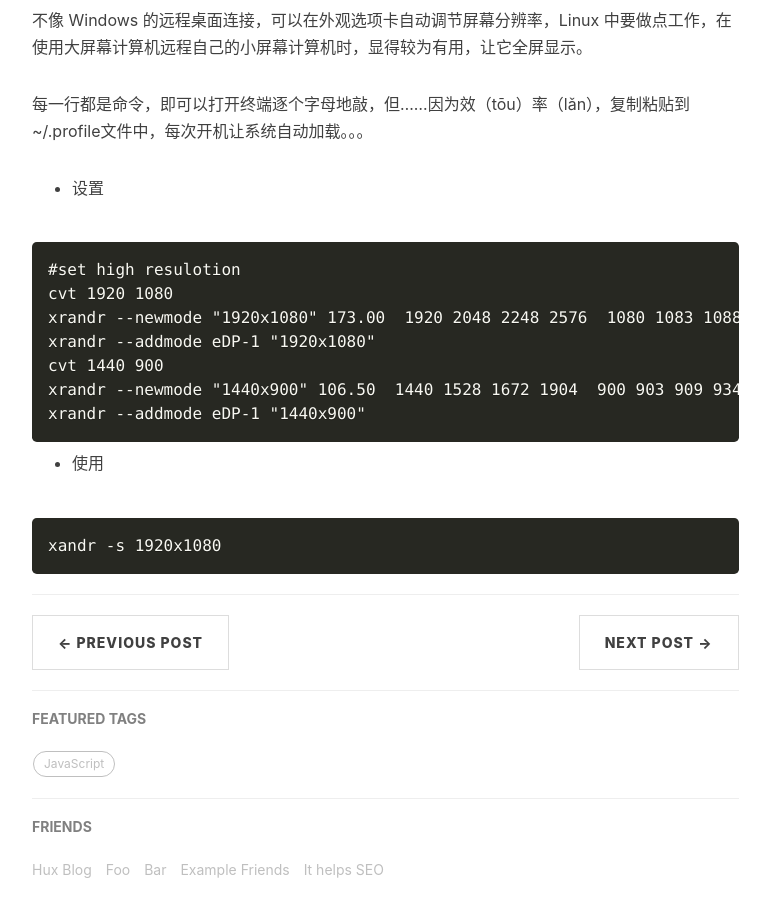
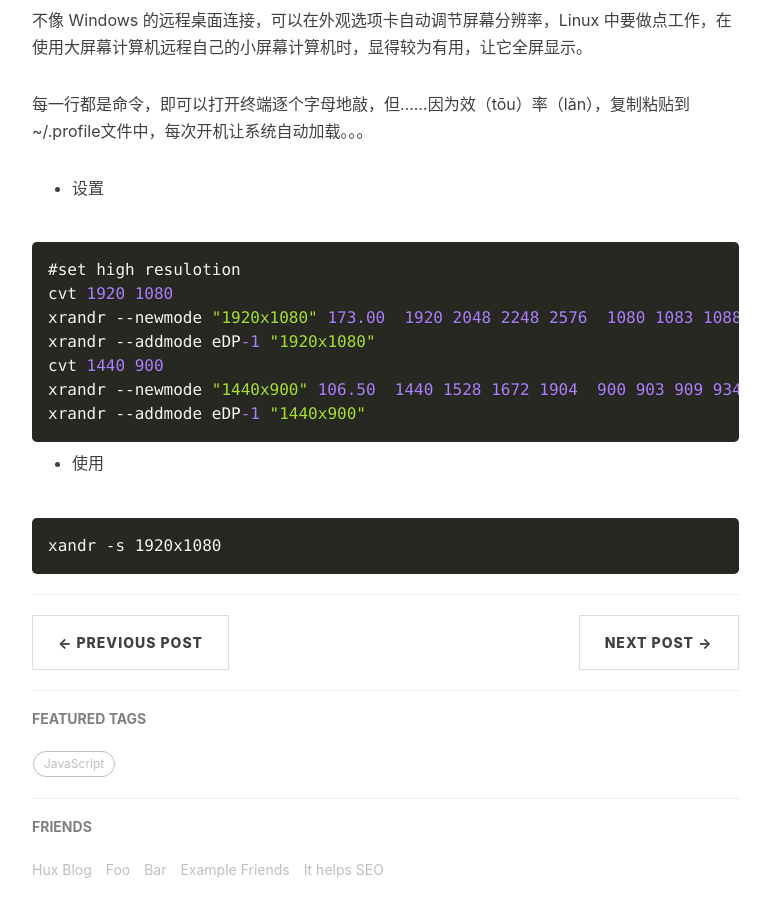
Before and after one commit to laampui/laampui.github.io, a Jekyll site: the page built from _posts/2017-09-03-Ubuntu 修改屏幕分辨率.md, in a window 1280 px wide and 900 px high, scrolled down 500 px. Shown: the whole window, without its empty margins (233-1003 px from the left). Built offline with Jekyll 4.4.1, drawn with Linux system fonts in a browser that asks for light colours; comment, search, counter and statistics services are not loaded.

Commit message:
highlight code blocks

````diff
--- a/_posts/2017-09-03-Ubuntu 修改屏幕分辨率.md
+++ b/_posts/2017-09-03-Ubuntu 修改屏幕分辨率.md
@@ -15,7 +15,7 @@ tags:
 
 + 设置
 
-```
+```clike
 #set high resulotion
 cvt 1920 1080
 xrandr --newmode "1920x1080" 173.00  1920 2048 2248 2576  1080 1083 1088 1120 -hsync +vsync
@@ -27,6 +27,6 @@ xrandr --addmode eDP-1 "1440x900"
 
 + 使用
 
-```
+```markup
 xandr -s 1920x1080
 ```
````
Also changed, not shown: _posts/2017-07-30-刷LeetCode-No-136.md (+1 -1 lines), _posts/2017-09-12-使用CSS的font-size-adjust属性改善网页排版.md (+5 -5 lines), _posts/2017-09-17-Google Play区域解锁.md (+1 -1 lines).
